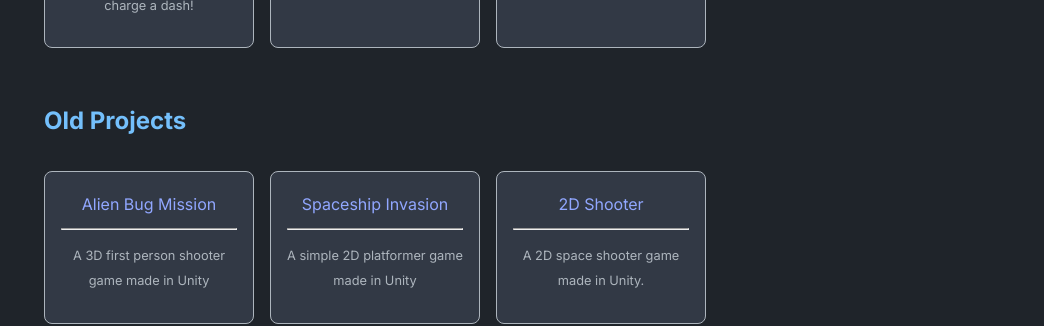
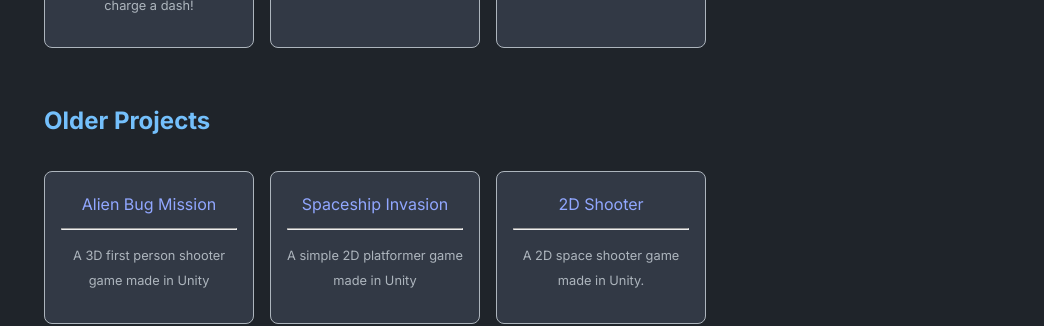
Before and after one commit to toastie-Sib/toastie-Sib.github.io, a Jekyll site: the page built from index.md, in a window 1280 px wide and 900 px high, scrolled down 1296 px. Shown: the part 154-480 px from the top of the window, without its empty margins (236-1280 px from the left). Built offline with Jekyll 4.4.1, drawn with Linux system fonts in a browser that asks for light colours.

Commit message:
Slight wording change

```diff
--- a/_config.yml
+++ b/_config.yml
@@ -36,7 +36,7 @@ theme_config:
   home:
     title_projects: Portfolio
     title_misc_list: Gitlab Links
-    title_old_projects: Old Projects
+    title_old_projects: Older Projects
     title_slides: Slides
 
 soopr:
```
